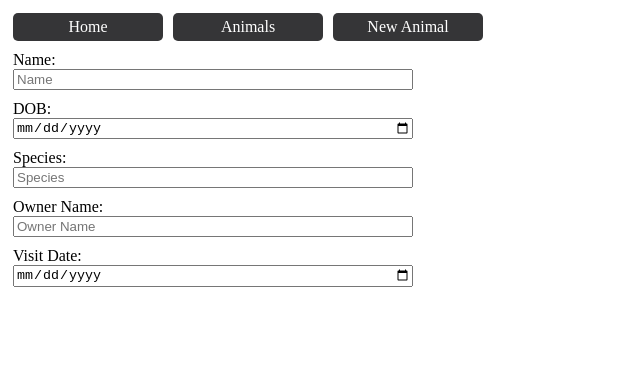
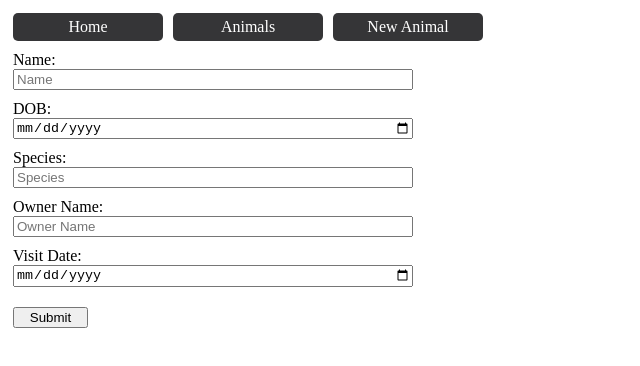
Before and after one commit to doswald32/DO-phase-4-final-project, a React (Create React App) app in the folder client/: page /new-animal in a window 1280 px wide. Shown: the top 366 px of the page, without its empty margins (0-640 px from the left). Built offline with nearby package versions, Linux system fonts and the light colour scheme; no server answers.

Commit message:
updated animal card to show correct date (woof)

```diff
--- a/client/src/App.css
+++ b/client/src/App.css
@@ -56,3 +56,8 @@
   .animal-form-inputs {
     margin-bottom: 10px;
   }
+
+  #new-animal-submit-button {
+    width: 75px;
+    margin-top: 10px;
+  }
--- a/client/src/components/AnimalCard.js
+++ b/client/src/components/AnimalCard.js
@@ -1,12 +1,14 @@
 import { format } from 'date-fns'
 
 function AnimalCard({ name, DOB, species}) {
+
+    const normalizedDOB = new Date(DOB + 'T00:00:00');
 
     return (
         <div className="animal-card">
             <p id="animal-card-name" className="animal-card-items">{name}</p>
             <p id="animal-card-species" className="animal-card-items">Species: {species}</p>
-            <p id="animal-card-dob" className="animal-card-items">Date of Birth: {format(DOB, "MMMM do, yyyy")}</p>
+            <p id="animal-card-dob" className="animal-card-items">Date of Birth: {format(normalizedDOB, "MMMM do, yyyy")}</p>
             <p id="animal-card-owner" className="animal-card-items">Owner: </p>
             <p id="animal-card-visit" className="animal-card-items">Last Visit: </p>
             <button className="animal-card-button">Edit</button>
--- a/client/src/components/NewAnimal.js
+++ b/client/src/components/NewAnimal.js
@@ -48,6 +48,7 @@ function NewAnimal() {
                     <input id="animal-form-owner" className="animal-form-inputs" type="text" placeholder="Owner Name" value={newAnimalData.owner_name} onChange={onChangeOwnerName}/>
                     <label>Visit Date: </label>
                     <input id="animal-form-visit" className="animal-form-inputs" type="date" value={newAnimalData.last_visit} onChange={onChangeLastVisit}/>
+                    <button id="new-animal-submit-button">Submit</button>
                 </form>
             </main>
         </>
```
